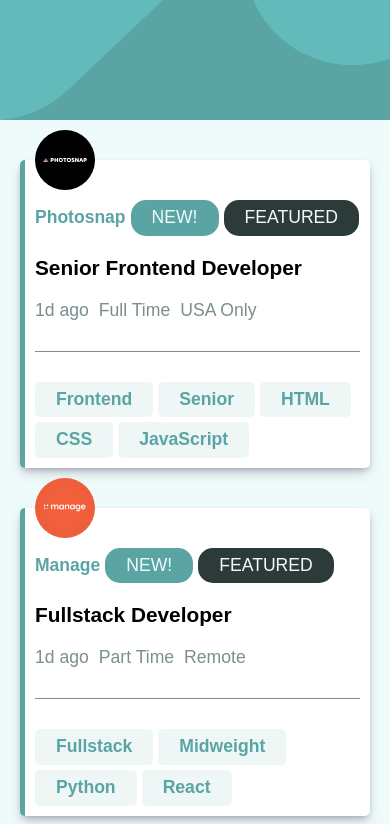
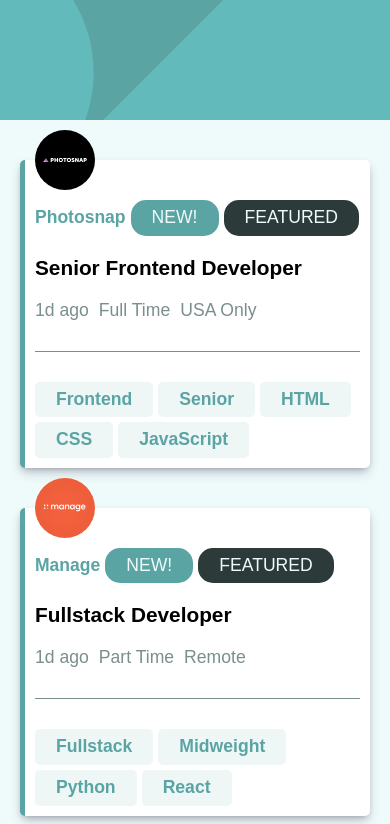
Before and after one commit to Crax88/Frontend-Mentor-job-listing, a React (Create React App) app: page / in a window 390 px wide. Shown: the top 824 px of the page. Built offline with nearby package versions, Linux system fonts and the light colour scheme; the HTML template or start-up script is replaced by a standard one.

Commit message:
Switch header image on mobile

```diff
--- a/src/index.css
+++ b/src/index.css
@@ -226,6 +226,10 @@ body {
 
 
 @media(max-width: 768px) {
+  .app-header {
+    background-image: url('./assets/images/bg-header-mobile.svg');
+  }
+
   .job-card {
     flex-direction: column;
     align-items: baseline;
```
